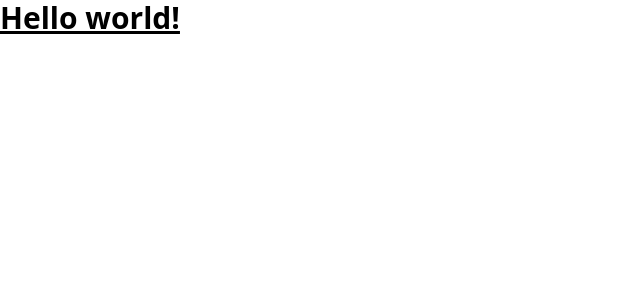
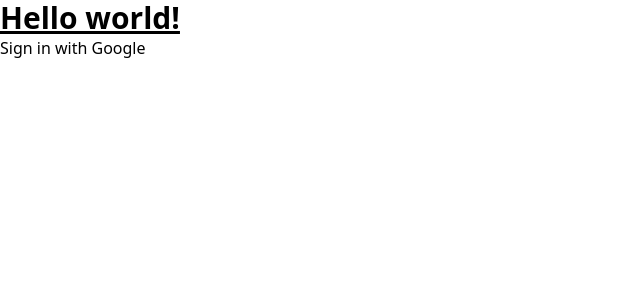
Before and after one commit to ShubhamPatilsd/artmart, a Next.js app: page / in a window 1280 px wide. Shown: the top 300 px of the page, without its empty margins (0-640 px from the left). Built offline with nearby package versions, Linux system fonts and the light colour scheme; no server answers.

Commit message:
log in works

```diff
--- a/src/pages/index.tsx
+++ b/src/pages/index.tsx
@@ -2,13 +2,19 @@
 import Image from "next/image";
 import { Inter } from "@next/font/google";
 import styles from "@/styles/Home.module.css";
+import { useSession, signIn, signOut } from "next-auth/react";
 
 const inter = Inter({ subsets: ["latin"] });
 
 export default function Home() {
+  const { data: session } = useSession();
+  if (session) {
+    return <>{session.user!.email}</>;
+  }
   return (
     <>
       <h1 className="text-3xl font-bold underline">Hello world!</h1>
+      <button onClick={() => signIn("google")}>Sign in with Google</button>
     </>
   );
 }
```
